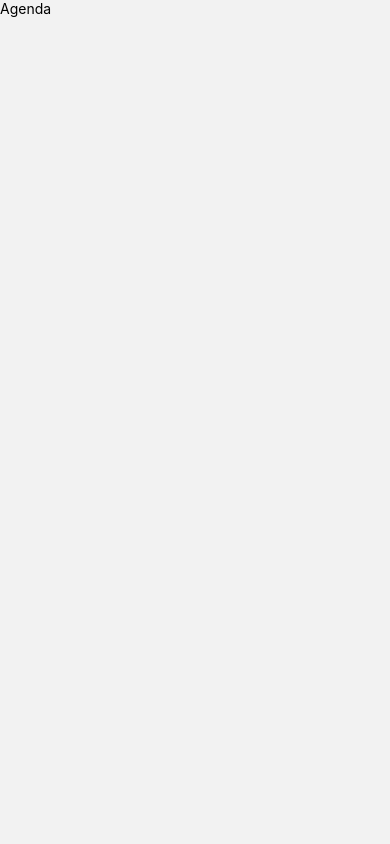
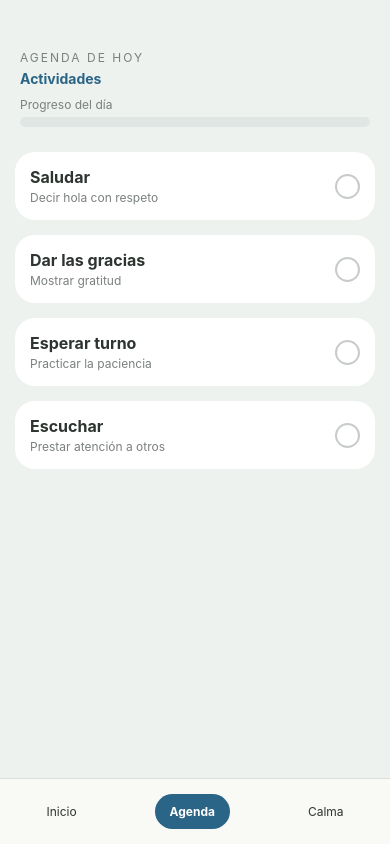
Before and after one commit to WilmerGelves/FormArte, a React Native app: screen /Agenda in a window 390 px wide. Built offline with nearby package versions, Linux system fonts and the light colour scheme.

Commit message:
Creación de la interfaz agenda y modificación en la navegación

```diff
--- a/App.js
+++ b/App.js
@@ -1,5 +1,19 @@
+import { useEffect } from "react";
+import * as NavigationBar from "expo-navigation-bar";
+import { StatusBar } from "expo-status-bar";
+
 import AppNavigator from "./src/navigation/AppNavigator";
 
 export default function App() {
-  return <AppNavigator/>;
+
+  useEffect(() => {
+    NavigationBar.setVisibilityAsync("hidden");
+  }, []);
+
+  return (
+    <>
+      <StatusBar hidden />
+      <AppNavigator />
+    </>
+  );
 }
--- a/package.json
+++ b/package.json
@@ -13,6 +13,7 @@
     "@react-navigation/native": "^7.2.2",
     "@react-navigation/native-stack": "^7.14.10",
     "expo": "~54.0.33",
+    "expo-navigation-bar": "~5.0.10",
     "expo-status-bar": "~3.0.9",
     "react": "19.1.0",
     "react-native": "0.81.5",
--- a/screens/Agenda/AgendaScreen.js
+++ b/screens/Agenda/AgendaScreen.js
@@ -1,10 +1,211 @@
-import React from "react";
-import { View, Text } from "react-native";
+import React, { useState } from "react";
+import {
+  View,
+  Text,
+  StyleSheet,
+  TouchableOpacity,
+  ScrollView,
+} from "react-native";
+import BottomNav from "../../components/ButtonsComponent";
 
-export default function AgendaScreen() {
+export default function AgendaScreen({ navigation }) {
+
+  const [tasks, setTasks] = useState([
+    { id: 1, title: "Saludar", desc: "Decir hola con respeto", done: false },
+    { id: 2, title: "Dar las gracias", desc: "Mostrar gratitud", done: false },
+    { id: 3, title: "Esperar turno", desc: "Practicar la paciencia", done: false },
+    { id: 4, title: "Escuchar", desc: "Prestar atención a otros", done: false },
+  ]);
+
+  const toggleTask = (id) => {
+    const updated = tasks.map((t) =>
+      t.id === id ? { ...t, done: !t.done } : t
+    );
+    setTasks(updated);
+  };
+
+  const progress =
+    tasks.filter((t) => t.done).length / tasks.length;
+
   return (
-    <View>
-      <Text>Agenda</Text>
+    <View style={styles.container}>
+
+      <View style={styles.header}>
+        <Text style={styles.subtitle}>AGENDA DE HOY</Text>
+        <Text style={styles.link}>Actividades</Text>
+      </View>
+
+      <View style={styles.progressContainer}>
+        <Text style={styles.progressText}>
+          Progreso del día
+        </Text>
+
+        <View style={styles.progressBar}>
+          <View
+            style={[
+              styles.progressFill,
+              { width: `${progress * 100}%` },
+            ]}
+          />
+        </View>
+      </View>
+
+      <ScrollView contentContainerStyle={styles.list}>
+        {tasks.map((task) => (
+          <TouchableOpacity
+            key={task.id}
+            style={[
+              styles.card,
+              task.done && styles.cardActive,
+            ]}
+            onPress={() => toggleTask(task.id)}
+            activeOpacity={0.8}
+          >
+            <View style={styles.textContainer}>
+              <Text style={styles.cardTitle}>
+                {task.title}
+              </Text>
+              <Text style={styles.cardDesc}>
+                {task.desc}
+              </Text>
+            </View>
+
+            <TouchableOpacity
+              style={[
+                styles.circle,
+                task.done && styles.circleActive,
+              ]}
+              onPress={() => toggleTask(task.id)}
+            >
+              {task.done && (
+                <Text style={styles.check}>✓</Text>
+              )}
+            </TouchableOpacity>
+          </TouchableOpacity>
+        ))}
+      </ScrollView>
+
+      <BottomNav
+        active="Agenda"
+        onTabPress={(tab) => {
+          if (tab === "Inicio") navigation.navigate("Inicio");
+          if (tab === "Agenda") navigation.navigate("Agenda");
+          if (tab === "Calma") navigation.navigate("Calma");
+        }}
+      />
     </View>
   );
 }
+
+const styles = StyleSheet.create({
+  container: {
+    flex: 1,
+    backgroundColor: "#eef2ef",
+    paddingTop: 50,
+  },
+
+  header: {
+    paddingHorizontal: 20,
+    marginBottom: 10,
+  },
+
+  title: {
+    fontSize: 16,
+    color: "#2e3430",
+    marginBottom: 10,
+  },
+
+  subtitle: {
+    fontSize: 12,
+    color: "#7a807c",
+    letterSpacing: 2,
+  },
+
+  link: {
+    color: "#2a6486",
+    marginTop: 5,
+    fontWeight: "bold",
+  },
+
+  progressContainer: {
+    paddingHorizontal: 20,
+    marginBottom: 10,
+  },
+
+  progressText: {
+    fontSize: 12,
+    color: "#7a807c",
+    marginBottom: 5,
+  },
+
+  progressBar: {
+    width: "100%",
+    height: 10,
+    backgroundColor: "#dfe6e3",
+    borderRadius: 10,
+    overflow: "hidden",
+  },
+
+  progressFill: {
+    height: "100%",
+    backgroundColor: "#7fb3d5",
+  },
+
+  list: {
+    padding: 15,
+    paddingBottom: 100,
+  },
+
+  card: {
+    backgroundColor: "#ffffff",
+    borderRadius: 20,
+    padding: 15,
+    marginBottom: 15,
+    flexDirection: "row",
+    justifyContent: "space-between",
+    alignItems: "center",
+
+    elevation: 3,
+  },
+
+  cardActive: {
+    borderWidth: 2,
+    borderColor: "#2a6486",
+  },
+
+  textContainer: {
+    width: "75%",
+  },
+
+  cardTitle: {
+    fontSize: 16,
+    fontWeight: "bold",
+    color: "#2e3430",
+  },
+
+  cardDesc: {
+    fontSize: 12,
+    color: "#7a807c",
+    marginTop: 3,
+  },
+
+  circle: {
+    width: 25,
+    height: 25,
+    borderRadius: 50,
+    borderWidth: 2,
+    borderColor: "#c7ccc9",
+    justifyContent: "center",
+    alignItems: "center",
+  },
+
+  circleActive: {
+    backgroundColor: "#2a6486",
+    borderColor: "#2a6486",
+  },
+
+  check: {
+    color: "white",
+    fontSize: 14,
+  },
+});
```
Also changed, not shown: 1 other file (tests, documents, lock files or other folders).
